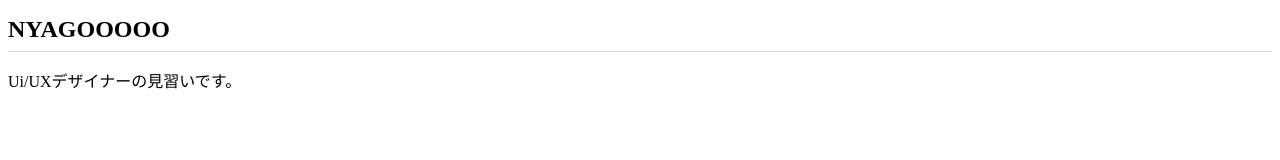
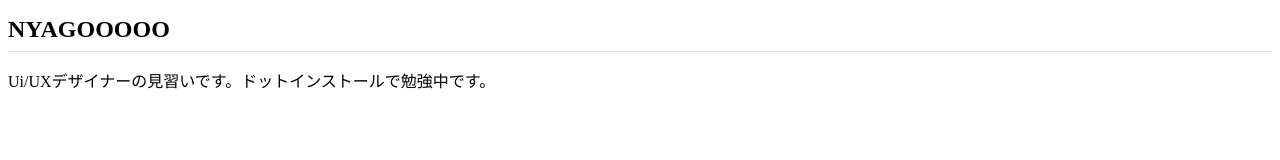
Before and after one commit to NYAGOOOOO/nyagooooo.github.io, a plain HTML site: page index.html in a window 1280 px wide. Drawn offline with Linux system fonts and the light colour scheme.

Commit message:
Add files via upload

```diff
--- a/index.html
+++ b/index.html
@@ -9,6 +9,6 @@
 </head>
 <body>
   <h1>NYAGOOOOO</h1>
-  <p>Ui/UXデザイナーの見習いです。</p>
+  <p>Ui/UXデザイナーの見習いです。ドットインストールで勉強中です。</p>
 </body>
 </html>
```
